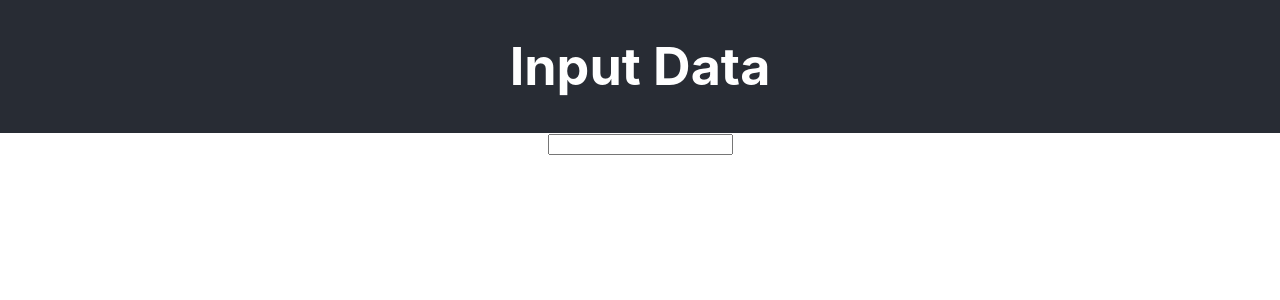
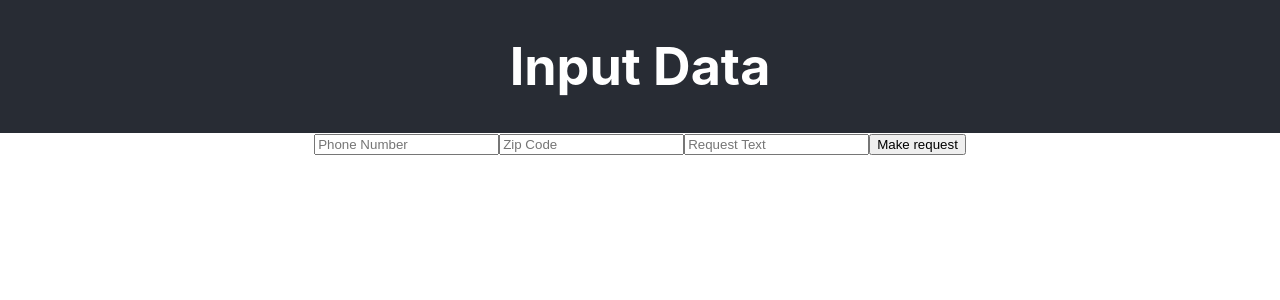
Before and after one commit to KrisenKulturDE/gemeinschaft.online_openAPI, a React (Create React App) app in the folder client/: page / in a window 1280 px wide. Shown: the top 300 px of the page. Built offline with nearby package versions, Linux system fonts and the light colour scheme.

Commit message:
Added axios and input fields

```diff
--- a/client/package.json
+++ b/client/package.json
@@ -6,6 +6,7 @@
     "@testing-library/jest-dom": "^4.2.4",
     "@testing-library/react": "^9.3.2",
     "@testing-library/user-event": "^7.1.2",
+    "axios": "^0.19.2",
     "react": "^16.13.0",
     "react-dom": "^16.13.0",
     "react-scripts": "3.4.0"
--- a/client/src/components/App/App.js
+++ b/client/src/components/App/App.js
@@ -2,7 +2,7 @@ import React from "react";
 import "./App.css";
 import Form from "../Form/Form";
 
-function App() {
+const App = () => {
   return (
     <div className="App">
       <header className="App-header">
@@ -11,6 +11,6 @@ function App() {
       <Form />
     </div>
   );
-}
+};
 
 export default App;
--- a/client/src/components/Form/Form.js
+++ b/client/src/components/Form/Form.js
@@ -1,11 +1,60 @@
-import React from "react";
+import React, { useState } from "react";
+import axios from "axios";
 
-function Form() {
+const Form = () => {
+  const [phone, setPhone] = useState("");
+  const [zip, setZip] = useState("");
+  const [requestText, setRequestText] = useState("");
+
+  const makeRequest = () => {
+    const request = {
+      phone,
+      zip,
+      requestText
+    };
+
+    if (request) {
+      axios
+        .post("http://localhost:5000/api/requests", request)
+        .then(res => {
+          if (res.data) {
+            // TODO Add success message which is more visible to the user
+            console.log("Success!");
+          }
+        })
+        .catch(err => console.log(err));
+    }
+  };
+
   return (
-    <form>
-      <input type="text"></input>
-    </form>
+    <div>
+      <input
+        type="text"
+        onChange={e => {
+          setPhone(e.target.value);
+        }}
+        value={phone}
+        placeholder="Phone Number"
+      ></input>
+      <input
+        type="text"
+        onChange={e => {
+          setZip(e.target.value);
+        }}
+        value={zip}
+        placeholder="Zip Code"
+      ></input>
+      <input
+        type="text"
+        onChange={e => {
+          setRequestText(e.target.value);
+        }}
+        value={requestText}
+        placeholder="Request Text"
+      ></input>
+      <button onClick={makeRequest}>Make request</button>
+    </div>
   );
-}
+};
 
 export default Form;
```
Also changed, not shown: 1 other file (tests, documents, lock files or other folders).
